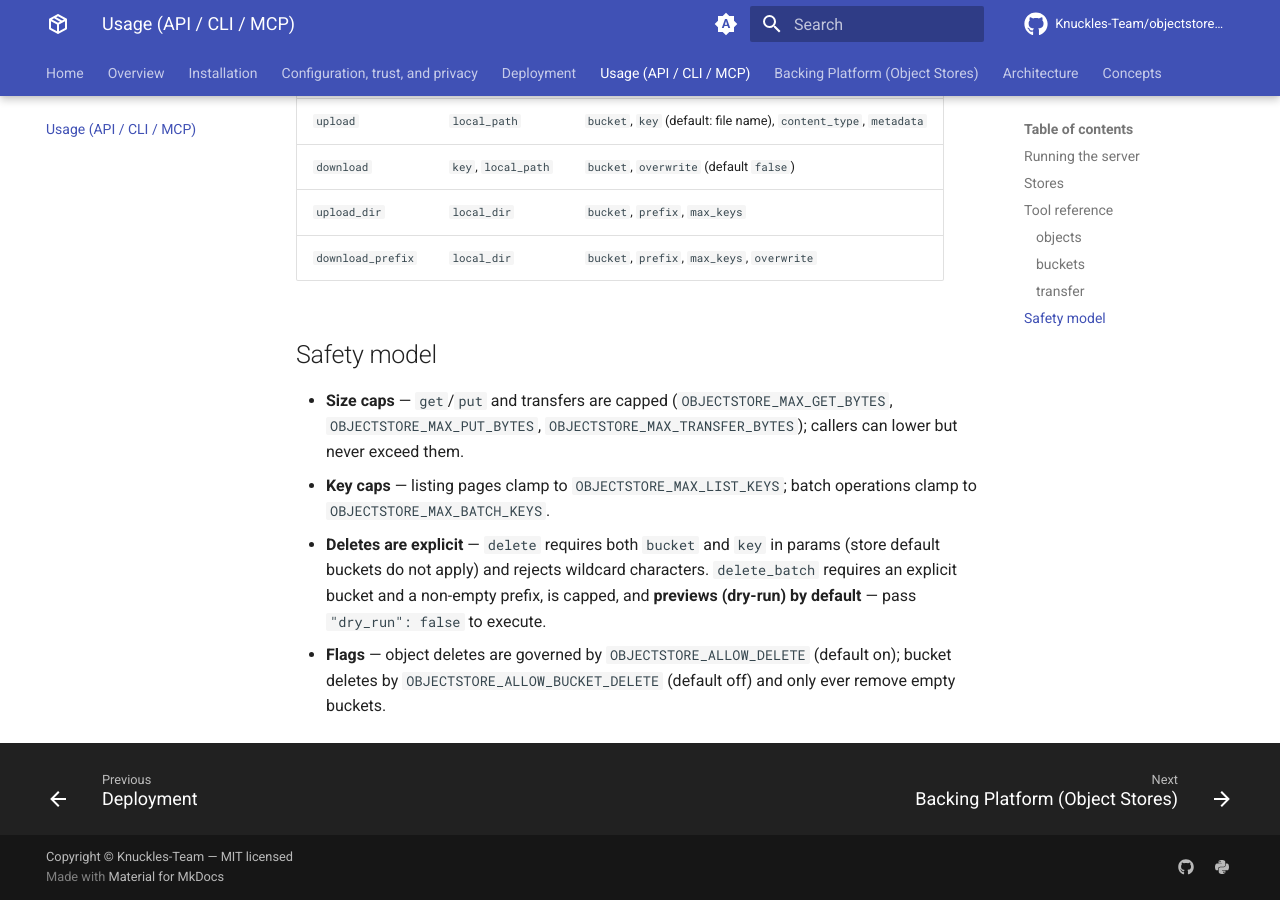
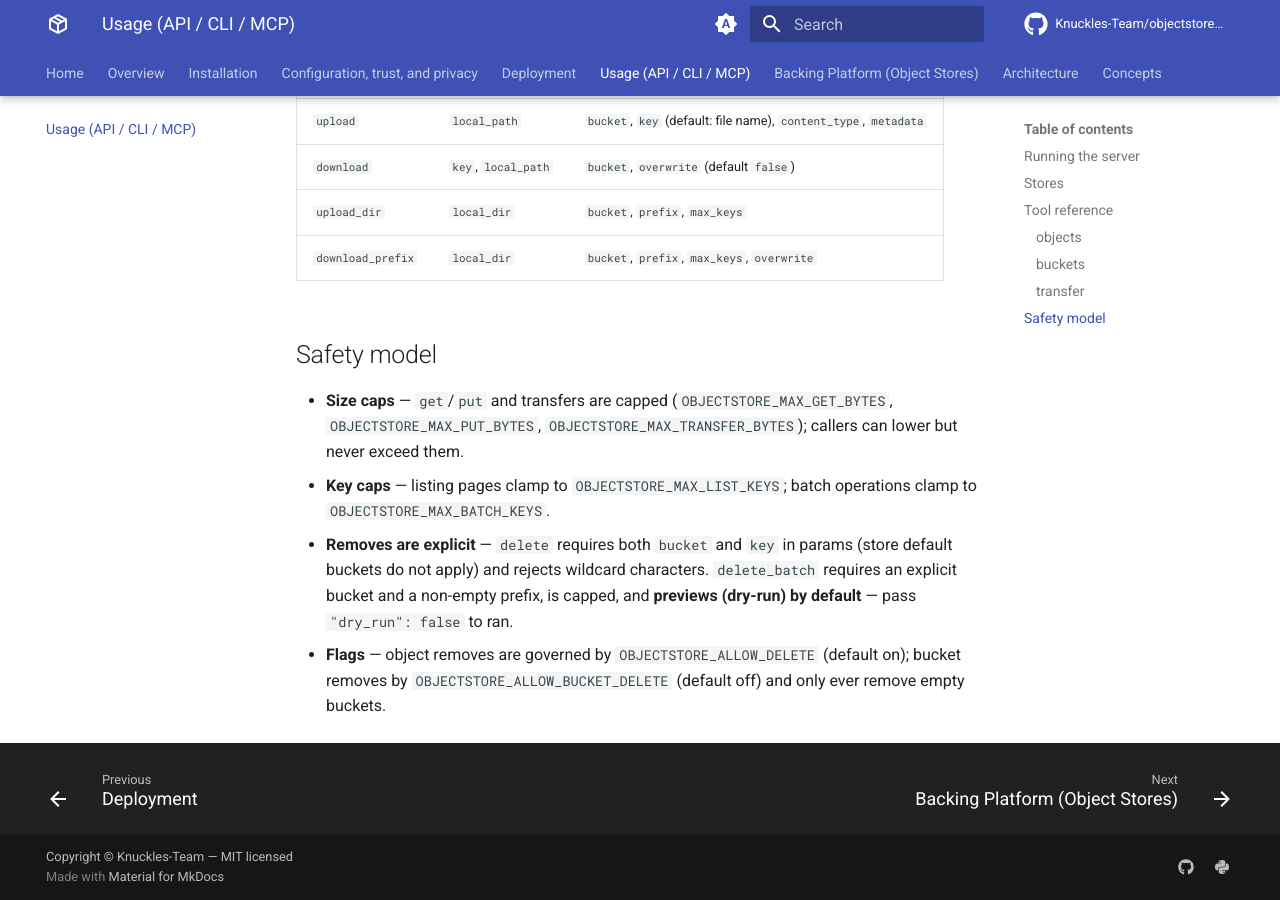
Before and after one commit to Knuckles-Team/objectstore-mcp, an MkDocs documentation site: the page built from docs/usage.md, in a window 1280 px wide and 900 px high, scrolled down 1909 px. Built offline with MkDocs 1.6.1 and Material for MkDocs 9.7.7, drawn with Linux system fonts in a browser that asks for light colours; comment, search, counter and statistics services are not loaded.

Commit message:
docs: ste auto-reword pass (objectstore-mcp)
Mechanical EG-STE-Lite substitutions via ste_autoreword.py --auto --write
(banned terms, modal/fuzzy/person/idiom fixes, cluster folds, semicolon
sentence splits). Part of the doc-asd fleet program.

Co-Authored-By: Claude Opus 5.5 (1M context) <noreply@anthropic.com>

```diff
--- a/docs/usage.md
+++ b/docs/usage.md
@@ -71,11 +71,11 @@ falls back to base64 for non-UTF-8 payloads.
   `OBJECTSTORE_MAX_TRANSFER_BYTES`); callers can lower but never exceed them.
 - **Key caps** — listing pages clamp to `OBJECTSTORE_MAX_LIST_KEYS`; batch
   operations clamp to `OBJECTSTORE_MAX_BATCH_KEYS`.
-- **Deletes are explicit** — `delete` requires both `bucket` and `key` in
+- **Removes are explicit** — `delete` requires both `bucket` and `key` in
   params (store default buckets do not apply) and rejects wildcard
   characters. `delete_batch` requires an explicit bucket and a non-empty
   prefix, is capped, and **previews (dry-run) by default** — pass
-  `"dry_run": false` to execute.
-- **Flags** — object deletes are governed by `OBJECTSTORE_ALLOW_DELETE`
-  (default on); bucket deletes by `OBJECTSTORE_ALLOW_BUCKET_DELETE`
+  `"dry_run": false` to ran.
+- **Flags** — object removes are governed by `OBJECTSTORE_ALLOW_DELETE`
+  (default on); bucket removes by `OBJECTSTORE_ALLOW_BUCKET_DELETE`
   (default off) and only ever remove empty buckets.
--- a/pyproject.toml
+++ b/pyproject.toml
@@ -87,3 +87,6 @@ ignore_names = ["request", "config", "local_store_env"]
 [tool.setuptools.packages.find]
 where = [ ".",]
 include = [ "objectstore_mcp*",]
+
+[tool.pipelines_hooks.ste]
+exempt = ["specs/*", "specs/**/*"]
```
Also changed, not shown: AGENTS.md (+20 -20 lines), README.md (+7 -7 lines), docs/architecture.md (+1 -1 lines), docs/configuration.md (+1 -1 lines), docs/installation.md (+1 -1 lines).
